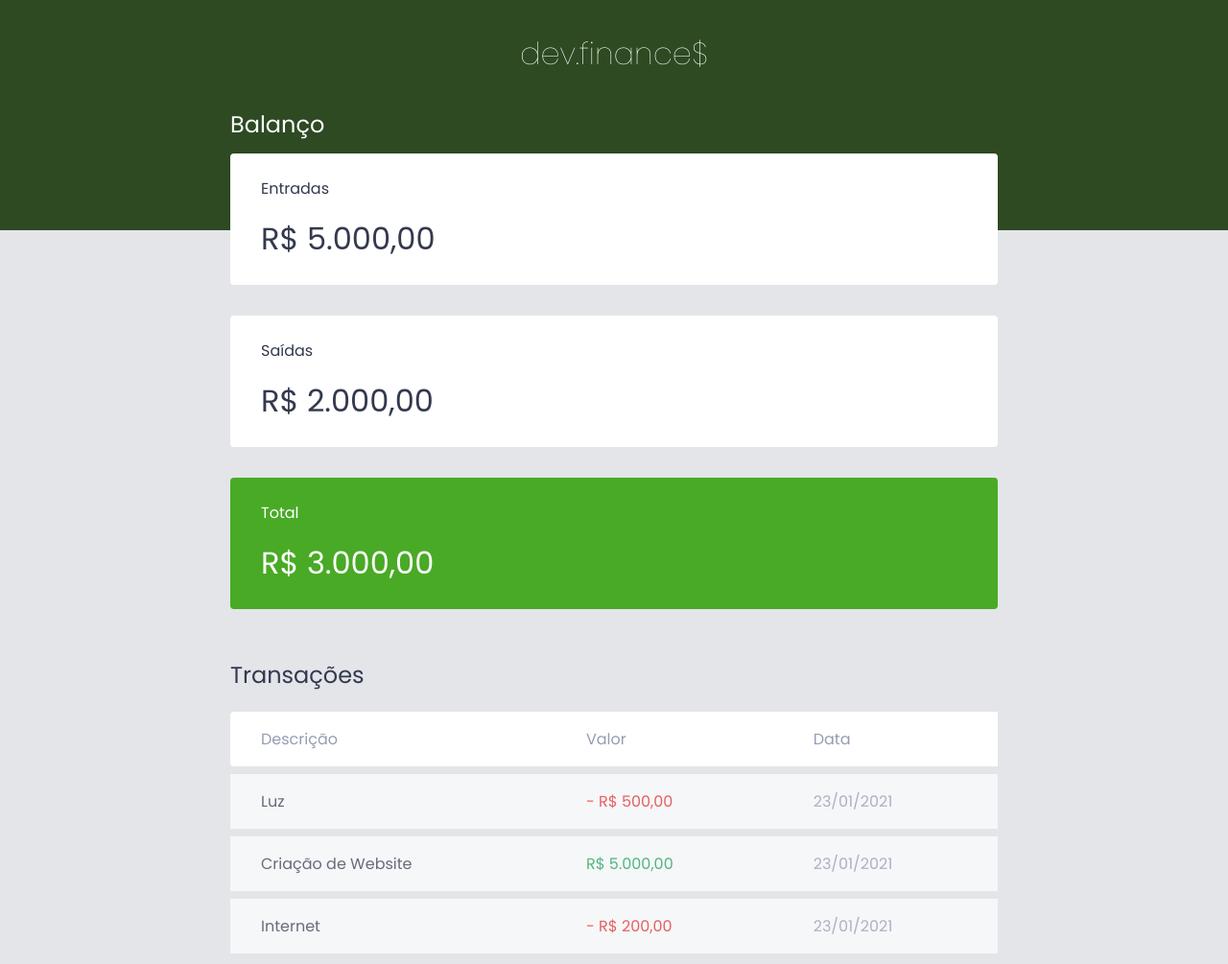
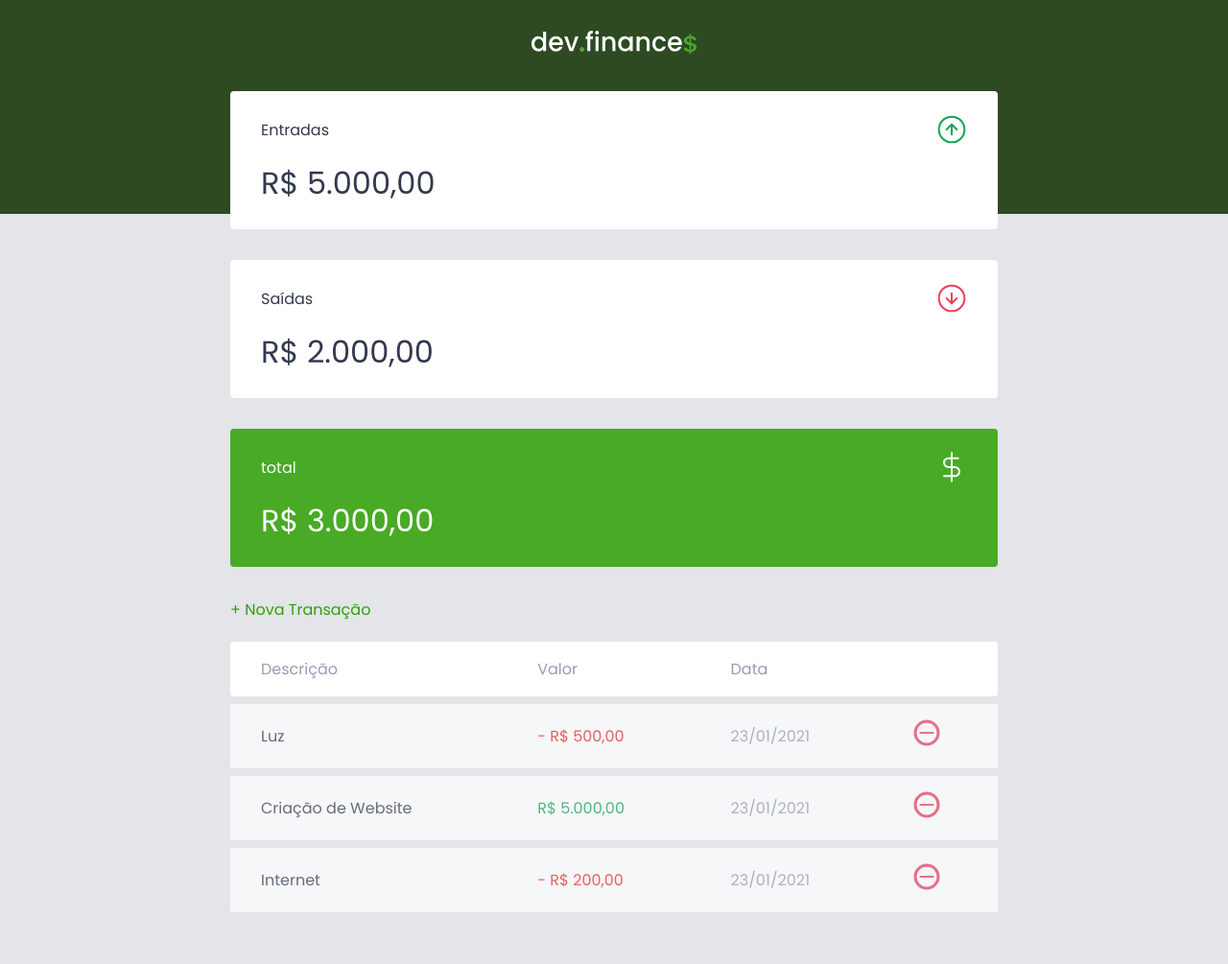
Before and after one commit to developerleomoraes/finance_project, a plain HTML site: page index.html in a window 1280 px wide. Shown: the top 1005 px of the page at 96% size. Drawn offline with Linux system fonts and the light colour scheme.

Commit message:
Creation assets and project alterations in html/css

```diff
--- a/index.html
+++ b/index.html
@@ -23,37 +23,52 @@
 <body>
 
     <header>
-        <h1 id="logo">dev.finance$</h1>
+        <img src="./assets/logo.svg" alt="Logo Dev Finance">
     </header>
 
 
     <main class="container">
         <section id="balance">
-            <h2>Balanço</h2>
+            <h2 class="sr-only">Balanço</h2>
 
             <div class="card">
-                <h3>Entradas</h3>
+                <h3>
+                    <span>Entradas</span>
+                    <img src="./assets/income.svg" alt="Imagem de Entradas">
+                </h3>
                 <p>R$ 5.000,00</p>
             </div>
             <div class="card">
-                <h3>Saídas</h3>
+                <h3>
+                    <span>Saídas</span>
+                    <img src="./assets/expense.svg" alt="Imagem de Saídas">
+                </h3>
                 <p>R$ 2.000,00</p>
             </div>
             <div class="card total">
-                <h3>Total</h3>
+                <h3>
+                    <span>total</span>
+                    <img src="./assets/total.svg" alt="Imagem de total">
+                </h3>
                 <p>R$ 3.000,00</p>
             </div>
 
         </section>
 
         <section id="transaction">
-            <h2>Transações</h2>
+            <h2 class="sr-only">Transações</h2>
+
+
+            <a href="#" class="button new">+ Nova Transação</a>
+
+
             <table id="data-table">
                 <thead>
                     <tr>
                         <th>Descrição</th>
                         <th>Valor</th>
                         <th>Data</th>
+                        <th></th>
                     </tr>
                 </thead>
                 <tbody>
@@ -61,16 +76,26 @@
                         <td class="description">Luz</td>
                         <td class="expense">- R$ 500,00</td>
                         <td class="date">23/01/2021</td>
+                        <td>
+                            <img src="./assets/minus.svg" alt="Remover Transação">
+                        </td>
                     </tr>
                     <tr>
                         <td class="description">Criação de Website</td>
                         <td class="income">R$ 5.000,00</td>
                         <td class="date">23/01/2021</td>
+                        <td>
+                            <img src="./assets/minus.svg" alt="Remover Transação">
+                        </td>
                     </tr>
                     <tr>
                         <td class="description">Internet</td>
                         <td class="expense">- R$ 200,00</td>
                         <td class="date">23/01/2021</td>
+                        <td>
+                            <img src="./assets/minus.svg" alt="Remover Transação">
+                        </td>
+
                     </tr>
                 </tbody>
             </table>
--- a/style.css
+++ b/style.css
@@ -16,6 +16,18 @@ body {
     font-family: 'Poppins', sans-serif;
 }
 
+.sr-only{
+    position: absolute;
+    width: 1px;
+    height: 1px;
+    padding: 0;
+    margin: -1px;
+    overflow: hidden;
+    clip: rect(0, 0, 0, 0);
+    white-space: nowrap;
+    border-top-width: 0;
+}
+
 .container{
     width: min(90vw, 800px);
     margin: auto;
@@ -29,6 +41,22 @@ h2{
     color: var(--dark-blue);
 
     font-weight: normal;
+}
+
+/* Links & buttons ======================*/
+a {
+    color: #30a007;
+    text-decoration: none;
+}
+
+a:hover{
+    color: #3fd109;
+
+}
+
+.button.new{
+    display: inline-block;
+    margin-bottom: .8rem;
 }
 
 /* Header ===============================*/
@@ -68,6 +96,10 @@ header h1#logo{
 .card h3{
     font-weight: normal;
     font-size: 1rem;
+
+    display: flex;
+    align-items: center;
+    justify-content: space-between;
 }
 
 .card p{
@@ -93,6 +125,12 @@ table thead tr th:first-child,
 table thead tr td:first-child{
     border-radius: 0.25rem 0 0 0.25rem;
 }
+
+table thead tr th:last-child,
+table thead tr td:last-child{
+    border-radius: 0 0.25rem 0.25rem 0;
+}
+
 
 table thead th{
     background: white;
```
Also changed, not shown: assets/expense.svg (added), assets/income.svg (added), assets/logo.svg (added), assets/minus.svg (added), assets/plus.svg (added), assets/total.svg (added).
